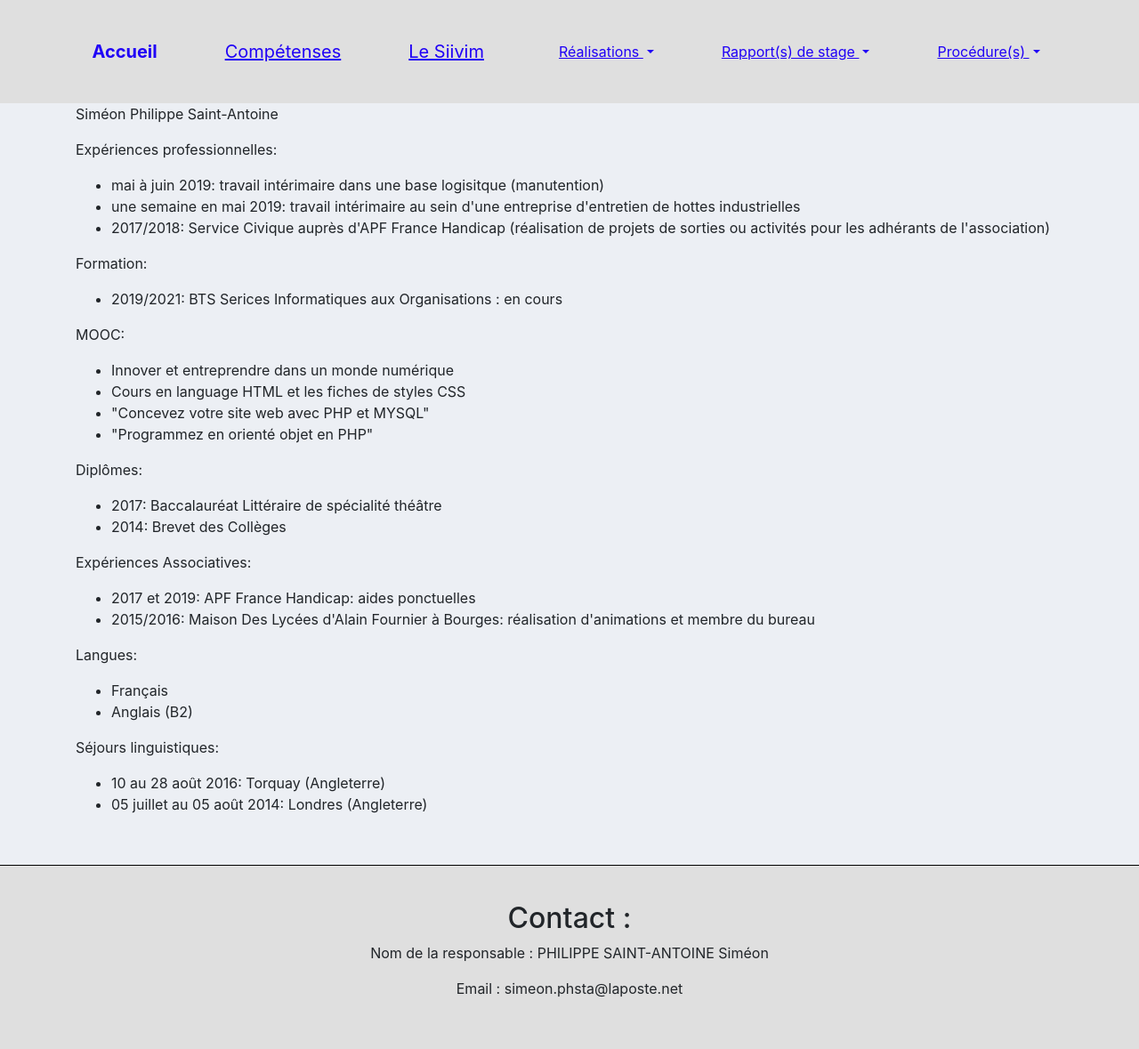
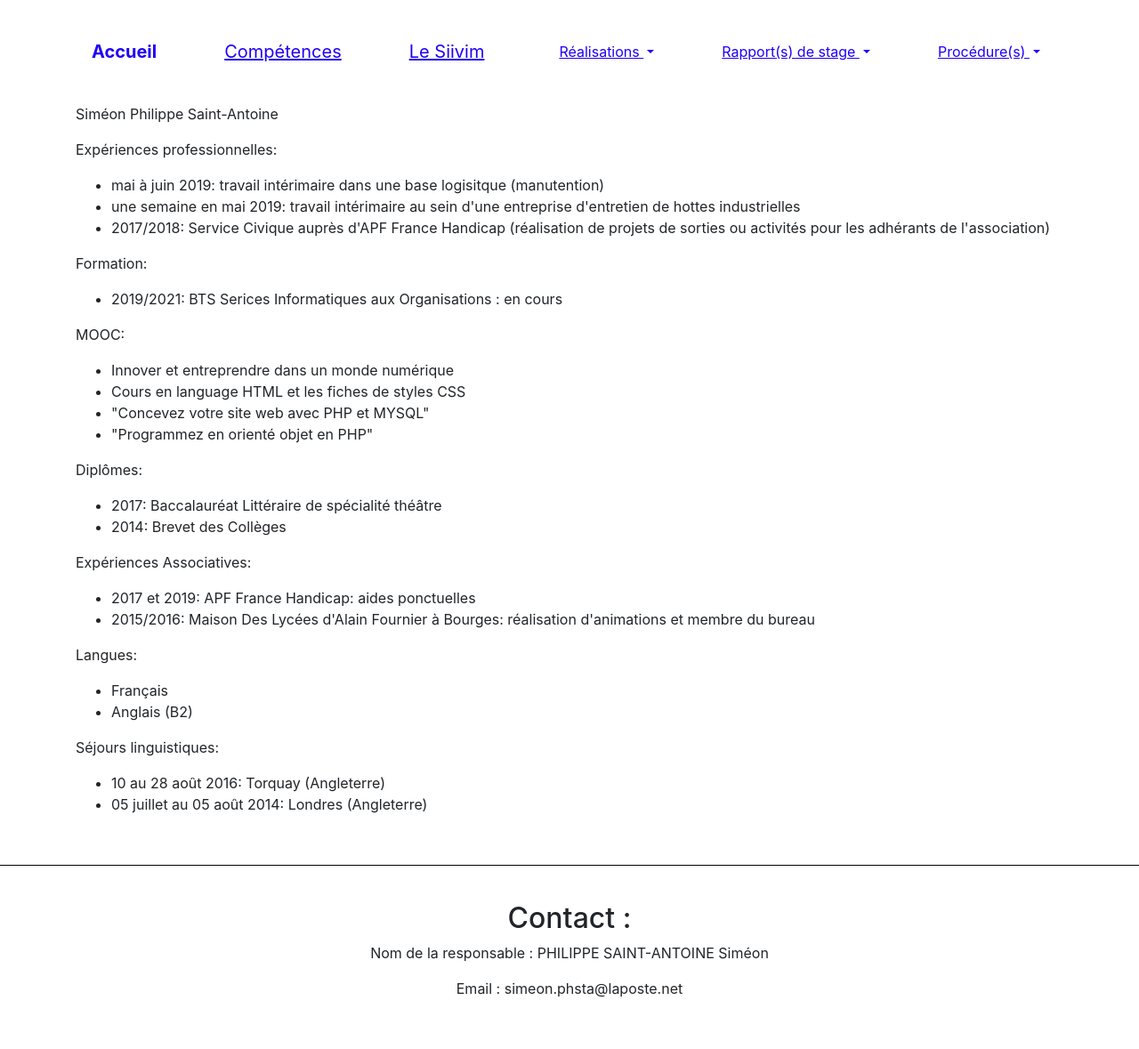
Before and after one commit to Simeon-Phsta/Portfolio, a PHP site: page / in a window 1280 px wide. Shown: the whole page at 89% size. Run offline with PHP 8.4, Linux system fonts and the light colour scheme.

```diff
--- a/Vue/gabarit.php
+++ b/Vue/gabarit.php
@@ -20,7 +20,7 @@
 						<a class="navbar-brand <?php if ($nav == 'accueil') echo "positionNav"?>" href="index.php"  title="Vous vous trouvez sur cette page">Accueil</a>
 					</li>
 					<li class="nav-item active">
-						<a class="navbar-brand <?php if ($nav == 'competence') echo "positionNav"?>" href="index.php?action=competence">Compétenses</a>
+						<a class="navbar-brand <?php if ($nav == 'competence') echo "positionNav"?>" href="index.php?action=competence">Compétences</a>
 					</li>
 					<li class="nav-item active">
 						<a class="navbar-brand <?php if ($nav == 'siivim') echo "positionNav"?>" href="index.php?action=siivim">Le Siivim</a>
--- a/public/css/main.css
+++ b/public/css/main.css
@@ -3,13 +3,13 @@
 
 body
 {
-    background-color:rgb(236, 239, 244);
+    background-color:rgb(255, 255, 255);
 }
 
 
 .navbar
 {
-    background-color: #dfdfdf !important;
+    background-color: rgb(255, 255, 255) !important;
     color:rgb(32, 0, 246) !important;
 }
 .navbar-collapse
@@ -89,7 +89,7 @@ strong
 }
 footer
 {
-    background-color: #dfdfdf;
+    background-color: rgb(255, 255, 255);
     margin-top: 40px;
     padding: 40px;
     text-align: center;
```
Also changed, not shown: Vue/vueSiivim.php (+11 -11 lines), public/img/logo_Siivim.jpg, public/img/velo_parking.jpg, 1 other file.
